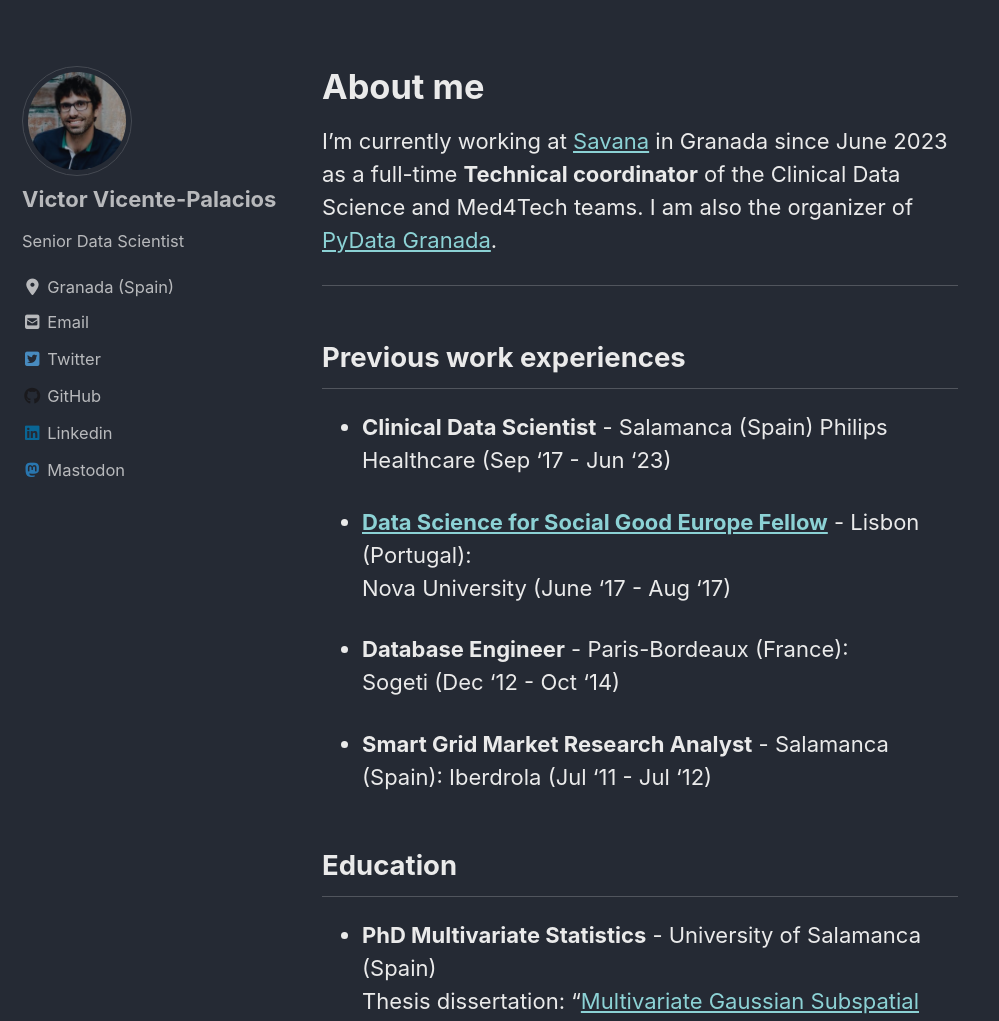
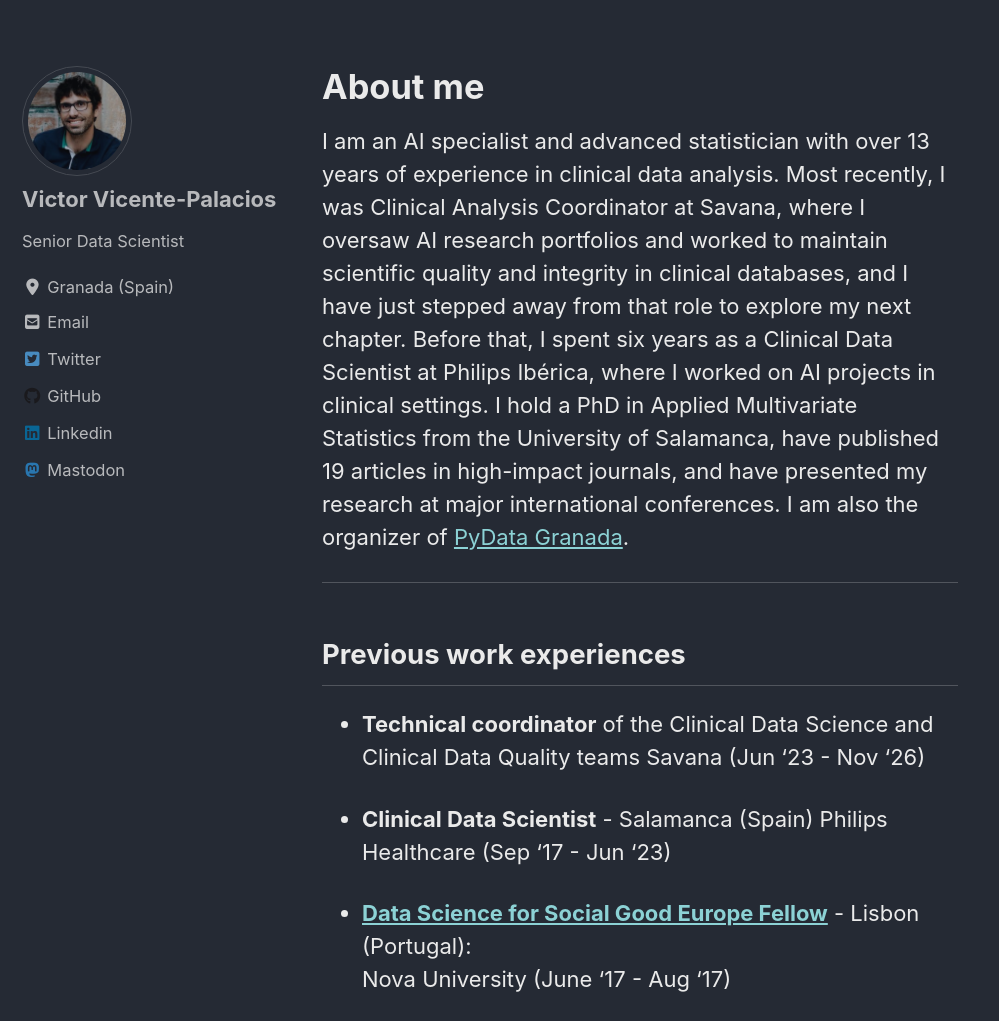
Before and after one commit to victorvicpal/victorvicpal.github.io, a Jekyll site: the page built from index.md, in a window 1280 px wide and 1400 px high. Shown: the part 379-1400 px from the top of the window, without its empty margins (0-999 px from the left). Built offline with Jekyll 4.4.1, drawn with Linux system fonts in a browser that asks for light colours; cached includes are drawn as plain includes; nearby versions of some CDN libraries.

Commit message:
End of Savana role

```diff
--- a/index.md
+++ b/index.md
@@ -10,11 +10,14 @@ header:
 
 # About me
 
-I'm currently working at [Savana](https://savanamed.com/) in Granada since June 2023 as a full-time **Technical coordinator** of the Clinical Data Science and Med4Tech teams. I am also the organizer of [PyData Granada](https://www.meetup.com/pydatagrx/).
+I am an AI specialist and advanced statistician with over 13 years of experience in clinical data analysis. Most recently, I was Clinical Analysis Coordinator at Savana, where I oversaw AI research portfolios and worked to maintain scientific quality and integrity in clinical databases, and I have just stepped away from that role to explore my next chapter. Before that, I spent six years as a Clinical Data Scientist at Philips Ibérica, where I worked on AI projects in clinical settings. I hold a PhD in Applied Multivariate Statistics from the University of Salamanca, have published 19 articles in high-impact journals, and have presented my research at major international conferences. I am also the organizer of [PyData Granada](https://www.meetup.com/pydatagrx/).
 
 ---
 
 ## Previous work experiences
+- **Technical coordinator** of the Clinical Data Science and Clinical Data Quality teams
+  Savana (Jun '23 - Nov '26)
+
 - **Clinical Data Scientist** - Salamanca (Spain)
   Philips Healthcare (Sep '17 - Jun '23)
 
```
